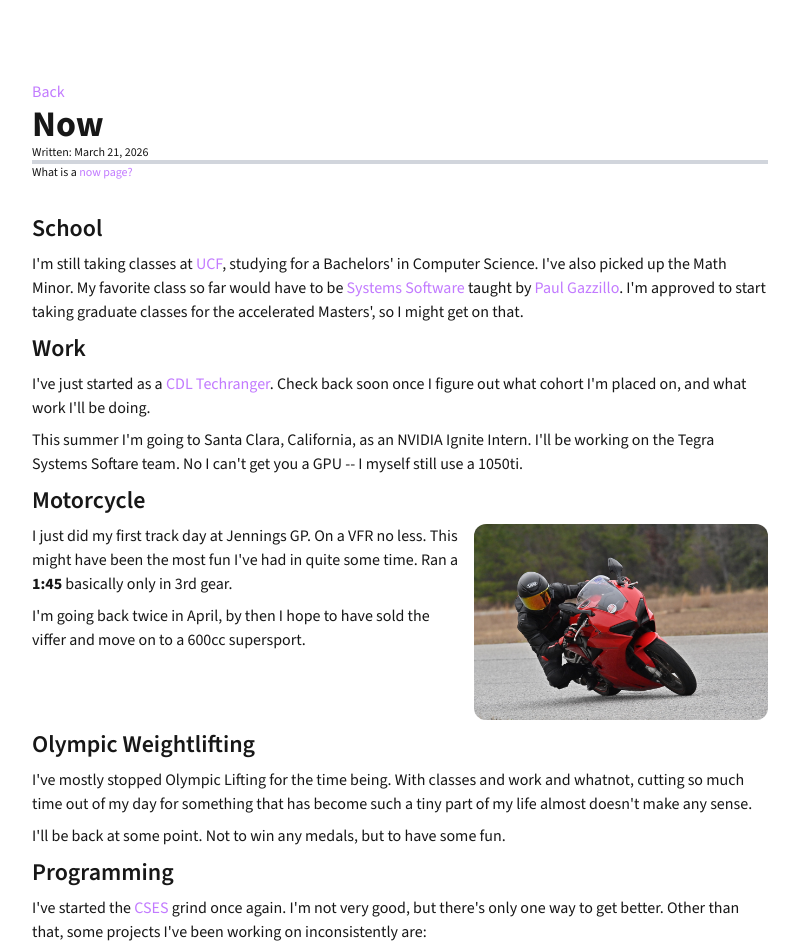
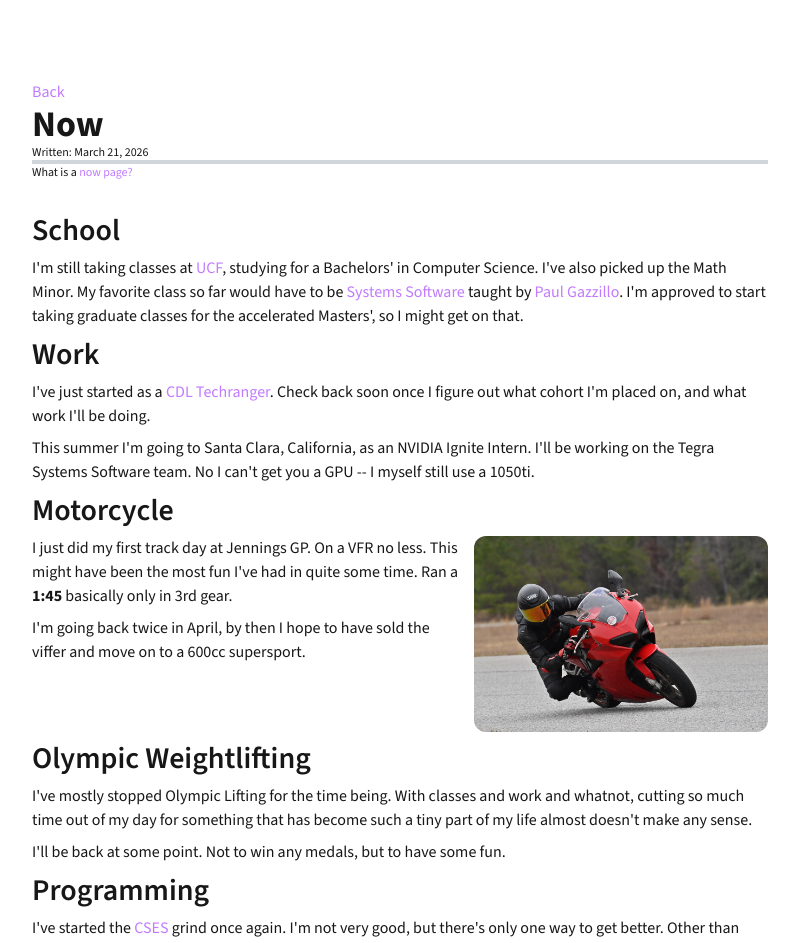
Before and after one commit to alexanderpaolini/portfolio, a Next.js app: page /now in a window 1280 px wide. Shown: the top 943 px of the page, without its empty margins (240-1039 px from the left). Built offline with nearby package versions, Linux system fonts and the light colour scheme; a web font is replaced by a local one.

Commit message:
chore: swap h3 to h2

```diff
--- a/src/app/now/page.tsx
+++ b/src/app/now/page.tsx
@@ -18,7 +18,7 @@ export default function Page() {
         </span>
       </div>
       <div className="mt-8 flex flex-col gap-2">
-        <h3>School</h3>
+        <h2>School</h2>
         <p>
           I&apos;m still taking classes at{" "}
           <Link href="https://en.wikipedia.org/wiki/University_of_Central_Florida">
@@ -33,7 +33,7 @@ export default function Page() {
           I&apos;m approved to start taking graduate classes for the accelerated
           Masters&apos;, so I might get on that.
         </p>
-        <h3>Work</h3>
+        <h2>Work</h2>
         <p>
           I&apos;ve just started as a{" "}
           <Link href="https://techrangers.cdl.ucf.edu/">CDL Techranger</Link>.
@@ -42,10 +42,10 @@ export default function Page() {
         </p>
         <p>
           This summer I&apos;m going to Santa Clara, California, as an NVIDIA Ignite
-          Intern. I&apos;ll be working on the Tegra Systems Softare team. No I can&apos;t
+          Intern. I&apos;ll be working on the Tegra Systems Software team. No I can&apos;t
           get you a GPU -- I myself still use a 1050ti.
         </p>
-        <h3>Motorcycle</h3>
+        <h2>Motorcycle</h2>
         <div className="flex gap-2">
           <div className="flex flex-col gap-2">
             <p>
@@ -68,7 +68,7 @@ export default function Page() {
             style={{ height: "auto" }}
           />
         </div>
-        <h3>Olympic Weightlifting</h3>
+        <h2>Olympic Weightlifting</h2>
         <p>
           I&apos;ve mostly stopped Olympic Lifting for the time being. With classes
           and work and whatnot, cutting so much time out of my day for something
@@ -79,7 +79,7 @@ export default function Page() {
           I&apos;ll be back at some point. Not to win any medals, but to have some
           fun.
         </p>
-        <h3>Programming</h3>
+        <h2>Programming</h2>
         <p>
           I&apos;ve started the <Link href="https://cses.fi/problemset/">CSES</Link>{" "}
           grind once again. I&apos;m not very good, but there&apos;s only one way to get
```
